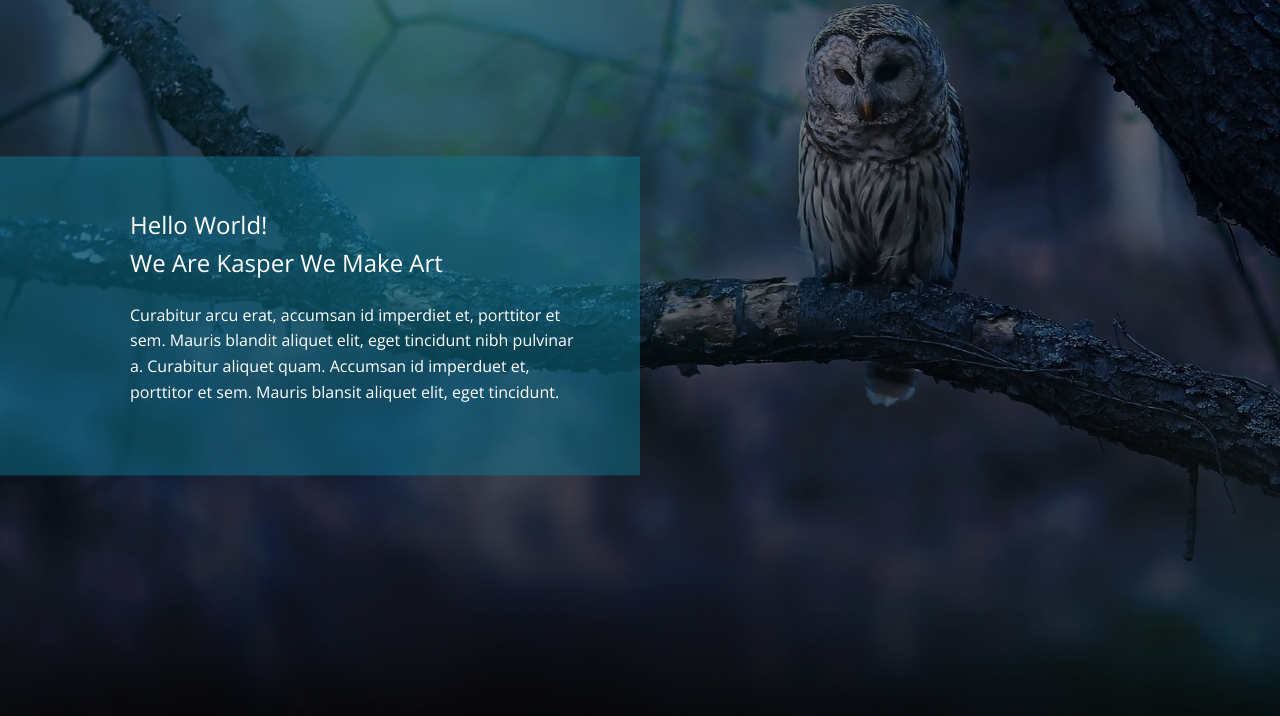
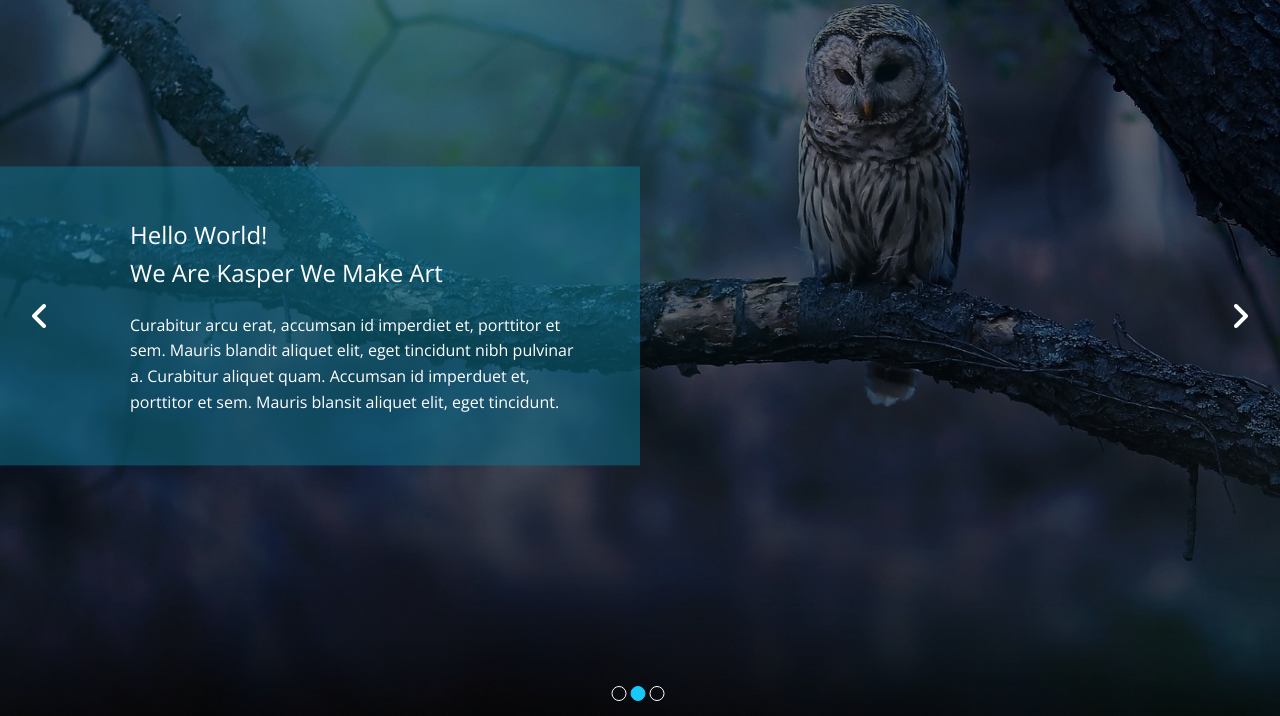
Before and after one commit to MohammedElasli04/HTML_CSS_design_two, a plain HTML site: page index.html in a window 1280 px wide. Shown: the part 84-800 px from the top of the page. Drawn offline with nearby package versions, Linux system fonts and the light colour scheme.

Commit message:
finish landing page

```diff
--- a/css/style.css
+++ b/css/style.css
@@ -150,10 +150,45 @@ header .container nav .search-bar {
 }
 .Landing .text-box .content p {
     line-height: 1.6;
-    margin-bottom: 20px;
 }
-/* Start Landing */
-
+.Landing .change-background {
+    position: absolute;
+    top: 50%;
+    z-index: 3;
+    transform: translateY(-50%);
+}
+.Landing .change-background:first-child {
+    left: 30px;
+}
+.Landing .change-background:nth-child(2) {
+    right: 30px;
+}
+@media (max-width:768px) {
+    .Landing .change-background:nth-child(2) {
+        right: 20px;
+    }
+    .Landing .change-background:first-child {
+        left: 20px;
+    }
+}
+.Landing .bullets {
+    position: absolute;
+    display: flex;
+    left: 50%;
+    bottom: 15px;
+    transform: translateX(-50%);
+}
+.Landing .bullets li {
+    width: 15px;
+    height: 15px;
+    border: 1px solid white;
+    border-radius: 50%;
+    margin-right: 4px;
+}
+.Landing .bullets li.active {
+    background-color: var(--main-color);
+    border-color: var(--main-color);
+}
 /* End Landing */
 /* Extra Small */
 @media (max-width: 576px) {
--- a/index.html
+++ b/index.html
@@ -34,6 +34,8 @@
     </header>
     <!-- End Header -->
     <div class="Landing">
+        <i class="fas fa-angle-left change-background fa-2x"></i>
+        <i class="fas fa-angle-right change-background fa-2x"></i>
         <div class="text-box">
             <div class="content">
                 <h2>
@@ -48,6 +50,11 @@
                 </p>
             </div>
         </div>
+        <ul class="bullets">
+            <li></li>
+            <li class="active"></li>
+            <li></li>
+        </ul>
     </div>
     <!-- Start Landing -->
 </body>
```
